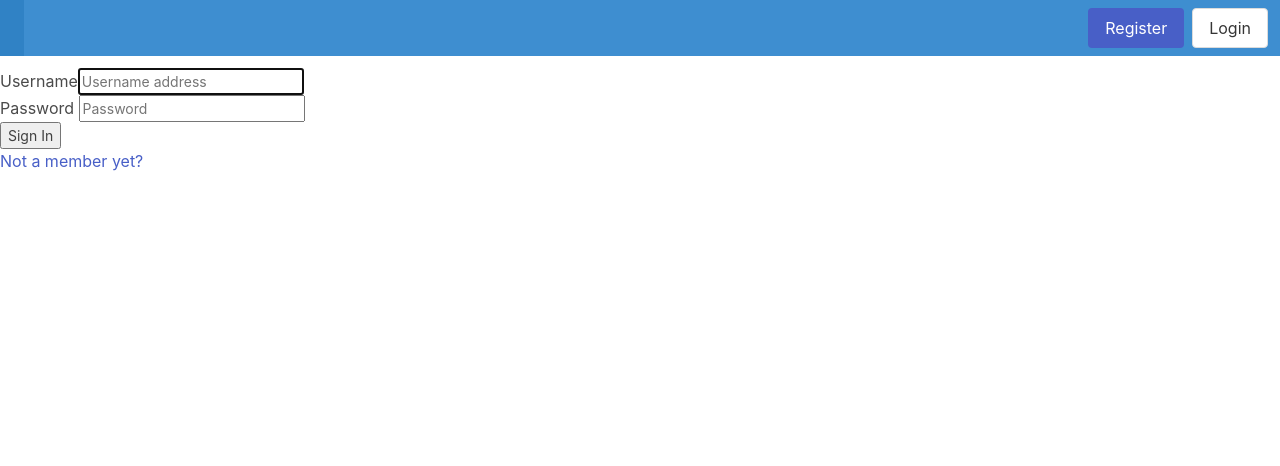
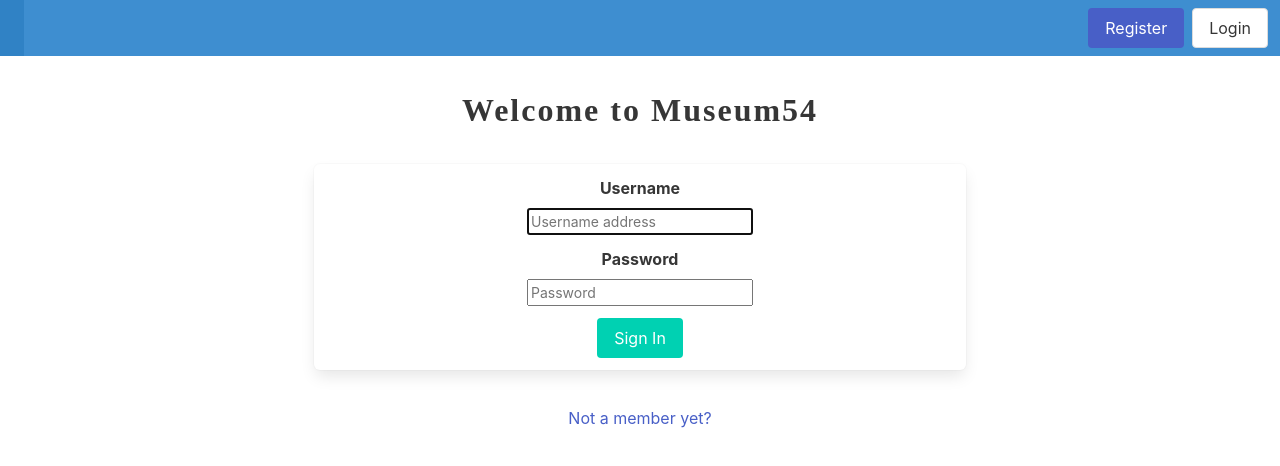
Before and after one commit to jmehart/Museum54-Client, a React (Create React App) app: page /login in a window 1280 px wide. Shown: the top 466 px of the page. Built offline with nearby package versions, Linux system fonts and the light colour scheme; no server answers; a web font is replaced by a local one.

Commit message:
basic styling done

```diff
--- a/src/components/art/Art.js
+++ b/src/components/art/Art.js
@@ -64,7 +64,7 @@ export const Art = ({ listView, cardView, art, refreshState, setRefreshState })
                         <section className="artDetailsMain mx-6">
                             <br></br>
 
-                            <h2 className="title has-text-black has-text-centered">{art.title}</h2>
+                            <h2 className="title has-text-centered">{art.title}</h2>
                             <h3 className="has-text-centered">By {art.artist?.name}</h3>
 
                             <br></br>
--- a/src/components/art/Collection.js
+++ b/src/components/art/Collection.js
@@ -30,7 +30,7 @@ export const AllArt = ({ setRefreshState, refreshState }) => {
         <section className="collection-section mx-6">
         <br></br>
 
-                    <h2 className="title has-text-black has-text-centered">Collection</h2>
+                    <h2 className="title has-text-centered">Collection</h2>
 
             <div className="columns is-multiline is-centered">
 
--- a/src/components/art/CreateArt.js
+++ b/src/components/art/CreateArt.js
@@ -187,7 +187,7 @@ export const CreateArt = ({ classifications, styles, genres, mediums, setRefresh
             <br></br>
             <div className="columns is-centered">
                 <div className="is-full">
-                    <h1 className="title has-text-black has-text-centered">{editMode ? "Edit Art" : "Add Art"}</h1>
+                    <h1 className="title has-text-centered">{editMode ? "Edit Art" : "Add Art"}</h1>
                 </div>
             </div>
             <br></br>
--- a/src/components/artists/AllArtists.js
+++ b/src/components/artists/AllArtists.js
@@ -30,7 +30,7 @@ export const AllArtists = ({ setRefreshState, refreshState }) => {
         <section className="artists-section">
             <br></br>
 
-            <h2 className="title has-text-centered has-text-black">Artists</h2>
+            <h2 className="title has-text-centered">Artists</h2>
 
             <div className="columns is-multiline is-centered is-gapless mx-6 px-6">
 
--- a/src/components/artists/Artist.js
+++ b/src/components/artists/Artist.js
@@ -80,7 +80,7 @@ export const Artist = ({ listView, cardView, artist, refreshState, setRefreshSta
 
                             <br></br>
 
-                            <h2 className="title has-text-black has-text-centered">{artist.name}</h2>
+                            <h2 className="title has-text-centered">{artist.name}</h2>
 
                             <div className="has-text-centered"><img style={{ width: "400px", margin: "30px 0" }} src={`${artist.image || "https://picsum.photos/300/100"}`} /></div>
                             <br></br>
--- a/src/components/artists/CreateArtists.js
+++ b/src/components/artists/CreateArtists.js
@@ -94,7 +94,7 @@ export const CreateArtists = ({ setRefreshState, refreshState }) => {
             <br></br>
             <div className="columns is-centered">
                 <div className="is-full">
-                    <h1 className="title has-text-black has-text-centered">{editMode ? "Edit Artist" : "Add Artist"}</h1>
+                    <h1 className="title has-text-centered">{editMode ? "Edit Artist" : "Add Artist"}</h1>
                 </div>
             </div>
             <br></br>
--- a/src/components/auth/Login.js
+++ b/src/components/auth/Login.js
@@ -4,7 +4,7 @@ import "./Auth.css"
 import { loginUser } from "./AuthManager"
 
 
-export const Login = ( { setToken }) => {
+export const Login = ({ setToken }) => {
   const username = useRef()
   const password = useRef()
   const invalidDialog = useRef()
@@ -35,22 +35,30 @@ export const Login = ( { setToken }) => {
         <div>Username or password was not valid.</div>
         <button onClick={e => invalidDialog.current.close()}>Close</button>
       </dialog>
-      <section>
-        <form onSubmit={handleLogin}>
-          <fieldset>
-            <label htmlFor="inputUsername"> Username</label>
-            <input ref={username} type="username" id="username" placeholder="Username address" required autoFocus />
+      <br></br>
+      <h2 className="title has-text-centered">Welcome to Museum54</h2>
+      <br></br>
+      <section className="columns">
+        <form className="box has-text-centered column is-half is-offset-one-quarter" onSubmit={handleLogin}>
+          <fieldset className="field">
+            <label className="label" htmlFor="inputUsername"> Username</label>
+            <div className="control">
+              <input ref={username} type="username" id="username" placeholder="Username address" required autoFocus />
+            </div>
           </fieldset>
-          <fieldset>
-            <label htmlFor="inputPassword"> Password </label>
-            <input ref={password} type="password" id="password" placeholder="Password" required />
+          <fieldset className="field">
+            <label className="label" htmlFor="inputPassword"> Password </label>
+            <div className="control">
+              <input ref={password} type="password" id="password" placeholder="Password" required />
+            </div>
           </fieldset>
-          <fieldset>
-            <button type="submit">Sign In</button>
+          <fieldset className="field">
+            <button className="button is-primary" type="submit">Sign In</button>
           </fieldset>
         </form>
       </section>
-      <section>
+      <br></br>
+      <section className="has-text-centered">
         <Link to="/register">Not a member yet?</Link>
       </section>
     </main>
--- a/src/components/auth/Register.js
+++ b/src/components/auth/Register.js
@@ -4,7 +4,7 @@ import { registerUser } from "./AuthManager"
 import './Auth.css'
 // TODO: This should get you started on registering a new user.
 // Add new fields depending on your server side registration
-export const Register = ( { setToken }) => {
+export const Register = ({ setToken }) => {
   const username = useRef()
   const password = useRef()
   const history = useHistory()
@@ -27,23 +27,33 @@ export const Register = ( { setToken }) => {
 
   return (
     <main>
-    <form onSubmit={handleRegister}>
-      <h3>Register an account</h3>
-      <fieldset>
-        <label htmlFor="inputUsername">Username</label>
+      <br></br>
+      <h3 className="subtitle has-text-centered">Register an account</h3>
+      <br></br>
+      <section className="columns">
+        <form className="box has-text-centered column is-half is-offset-one-quarter" onSubmit={handleRegister}>
+          <fieldset className="field">
+            <label className="label" htmlFor="inputUsername">Username</label>
+            <div className="control">
               <input ref={username} type="text" name="username" placeholder="Username" required />
+            </div>
           </fieldset>
-      <fieldset>
-        <label htmlFor="inputPassword"> Password </label>
+          <fieldset className="field">
+            <label className="label" htmlFor="inputPassword"> Password </label>
+            <div className="control">
               <input ref={password} type="password" name="password" placeholder="Password" required />
+            </div>
           </fieldset>
-      <fieldset>
-        <button type="submit">Register</button>
+          <fieldset className="field">
+            <button className="button is-primary" type="submit">Register</button>
           </fieldset>
         </form>
-    <section>
+      </section>
+      <br></br>
+      <section className="has-text-centered">
         Already registered? <Link to="/login">Login</Link>
       </section>
     </main>
+
   )
 }
--- a/src/components/donate/Donate.js
+++ b/src/components/donate/Donate.js
@@ -4,7 +4,7 @@ export const Donate = () => {
 
     return <section className="donate-section">
         <br></br>
-        <h2 className="title has-text-black has-text-centered">Donate to Museum 54</h2>
+        <h2 className="title has-text-centered">Donate to Museum 54</h2>
         <br></br>
 
         <div className="buttons is-centered">
--- a/src/components/home/Home.js
+++ b/src/components/home/Home.js
@@ -1,8 +1,14 @@
-
+import { Link } from "react-router-dom"
 
 export const Home = () => {
     return <div>
-        <h1>Museum54</h1>
-
+        <br></br>
+        <h1 className="title has-text-centered">Museum54</h1>
+        <br></br>
+        <div className="buttons is-centered">
+            <Link to={`/donate/art`}>
+                <div className="button is-primary is-large">Add Art</div>
+            </Link>
+        </div>
     </div>
 }
```
Lines whose indentation alone changed are shown as unchanged.
